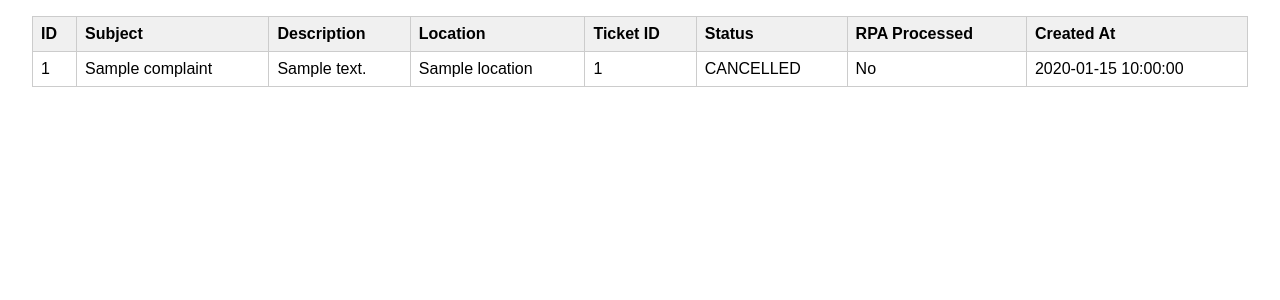
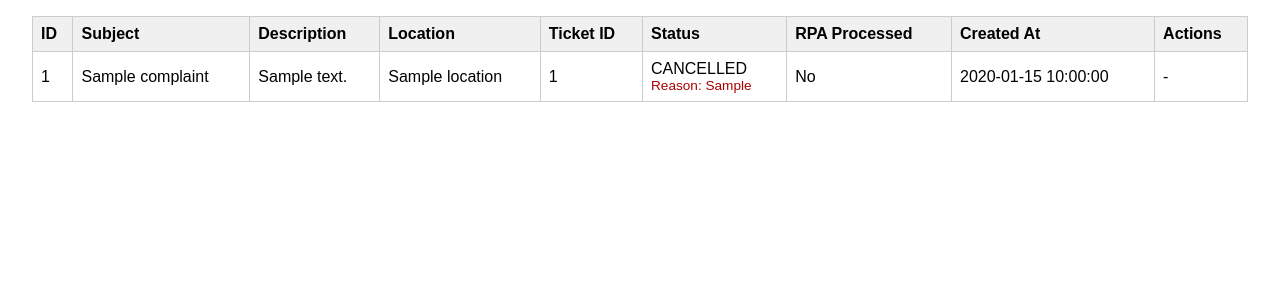
Before and after one commit to XumoVoidHD/RPA_Project, a FastAPI app: template templates/admin_complaints.html in a window 1280 px wide. Shown: the part 91-391 px from the top of the page. Run offline with FastAPI, Linux system fonts and the light colour scheme; the template is opened without the code that fills it: most values are stand-ins (such as "Sample title", 1, 10 or a date in 2020).

Commit message:
added option to cancel the complaint

```diff
--- a/main.py
+++ b/main.py
@@ -72,6 +72,13 @@ def _load_admin_users() -> dict:
 ADMIN_USERS = _load_admin_users()
 ADMIN_SESSIONS: dict = {}
 
+# Fixed set of reasons an admin can select when cancelling a complaint.
+CANCEL_REASONS = [
+    "Doesn't belong to the department",
+    "Unable to accept image",
+    "Rejected by the authorities",
+]
+
 
 def _ensure_additional_columns() -> None:
     """
@@ -85,6 +92,7 @@ def _ensure_additional_columns() -> None:
         "ALTER TABLE complaints ADD COLUMN ticket_id VARCHAR(50)",
         "ALTER TABLE complaints ADD COLUMN department VARCHAR(100)",
         "ALTER TABLE complaints ADD COLUMN rpa_processed BOOLEAN NOT NULL DEFAULT 0",
+        "ALTER TABLE complaints ADD COLUMN cancel_reason VARCHAR(255)",
     ]
 
     with engine.begin() as conn:
@@ -325,6 +333,7 @@ def list_complaints(db: Session = Depends(get_db)):
                 "ticket_id": c.ticket_id,
                 "department": c.department,
                 "status": c.status,
+                "cancel_reason": c.cancel_reason,
                 "rpa_processed": c.rpa_processed,
                 "created_at": c.created_at.isoformat() if c.created_at else None,
             }
@@ -360,5 +369,43 @@ async def admin_complaints(request: Request, db: Session = Depends(get_db)):
             "username": session["username"],
             "department": department,
             "complaints": complaints,
+            "cancel_reasons": CANCEL_REASONS,
         },
     )
+
+
+@app.post("/admin/complaints/{complaint_id}/cancel")
+async def cancel_complaint(
+    complaint_id: int,
+    request: Request,
+    reason: str = Form(...),
+    db: Session = Depends(get_db),
+):
+    """
+    Allow an admin to cancel a complaint with a fixed reason.
+
+    The complaint's status is set to CANCELLED and the reason is stored
+    in the cancel_reason field.
+    """
+    session = _get_admin_session(request)
+    if session is None:
+        return RedirectResponse(url="/admin/login", status_code=303)
+
+    complaint = db.get(Complaint, complaint_id)
+    if complaint is None:
+        raise HTTPException(status_code=404, detail="Complaint not found")
+
+    # Ensure the complaint belongs to the admin's department before allowing cancellation.
+    if complaint.department != session["department"]:
+        raise HTTPException(status_code=403, detail="Cannot cancel complaints in another department")
+
+    if reason not in CANCEL_REASONS:
+        raise HTTPException(status_code=400, detail="Invalid cancellation reason")
+
+    complaint.status = ComplaintStatus.CANCELLED.value
+    complaint.cancel_reason = reason
+
+    db.commit()
+    db.refresh(complaint)
+
+    return RedirectResponse(url="/admin/complaints", status_code=303)
--- a/models.py
+++ b/models.py
@@ -17,6 +17,7 @@ class ComplaintStatus(str, Enum):
     IN_PROGRESS = "IN_PROGRESS"
     RESOLVED = "RESOLVED"
     CLOSED = "CLOSED"
+    CANCELLED = "CANCELLED"
 
 
 class Complaint(Base):
@@ -41,4 +42,5 @@ class Complaint(Base):
     rpa_processed = Column(Boolean, nullable=False, default=False)
 
     status = Column(String(50), nullable=False, default=ComplaintStatus.PENDING.value)
+    cancel_reason = Column(String(255), nullable=True)
     created_at = Column(DateTime, nullable=False, default=datetime.utcnow)
--- a/templates/admin_complaints.html
+++ b/templates/admin_complaints.html
@@ -36,6 +36,18 @@
         a {
             text-decoration: none;
         }
+        .cancel-form {
+            display: flex;
+            gap: 0.5rem;
+            align-items: center;
+        }
+        select {
+            padding: 0.25rem;
+        }
+        .cancel-info {
+            font-size: 0.85rem;
+            color: #a00;
+        }
     </style>
 </head>
 <body>
@@ -61,6 +73,7 @@
             <th>Status</th>
             <th>RPA Processed</th>
             <th>Created At</th>
+            <th>Actions</th>
         </tr>
         </thead>
         <tbody>
@@ -71,9 +84,28 @@
                 <td>{{ c.description }}</td>
                 <td>{{ c.location }}</td>
                 <td>{{ c.ticket_id or "-" }}</td>
-                <td>{{ c.status }}</td>
+                <td>
+                    {{ c.status }}
+                    {% if c.status == "CANCELLED" and c.cancel_reason %}
+                        <div class="cancel-info">Reason: {{ c.cancel_reason }}</div>
+                    {% endif %}
+                </td>
                 <td>{{ "Yes" if c.rpa_processed else "No" }}</td>
                 <td>{{ c.created_at }}</td>
+                <td>
+                    {% if c.status != "CANCELLED" %}
+                        <form method="post" action="/admin/complaints/{{ c.id }}/cancel" class="cancel-form">
+                            <select name="reason" required>
+                                {% for r in cancel_reasons %}
+                                    <option value="{{ r }}">{{ r }}</option>
+                                {% endfor %}
+                            </select>
+                            <button type="submit">Cancel</button>
+                        </form>
+                    {% else %}
+                        -
+                    {% endif %}
+                </td>
             </tr>
         {% endfor %}
         </tbody>
```
